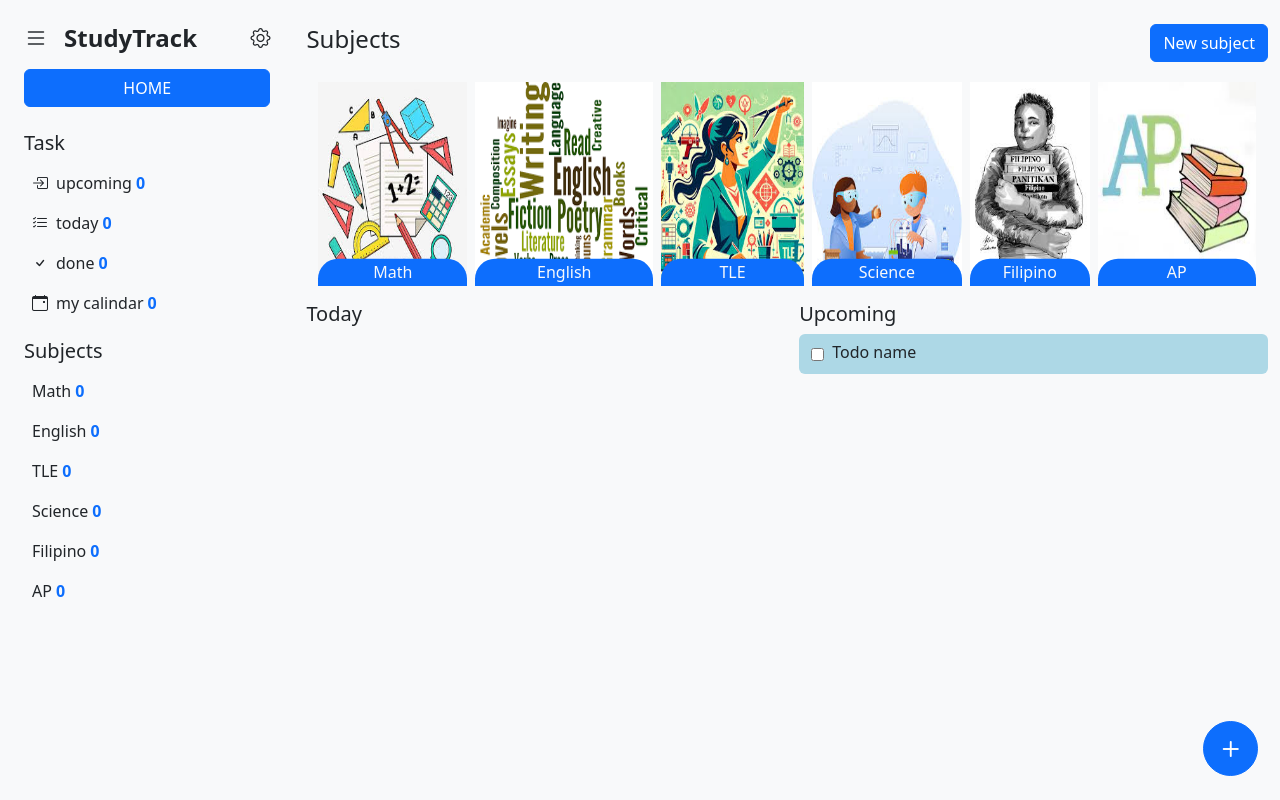
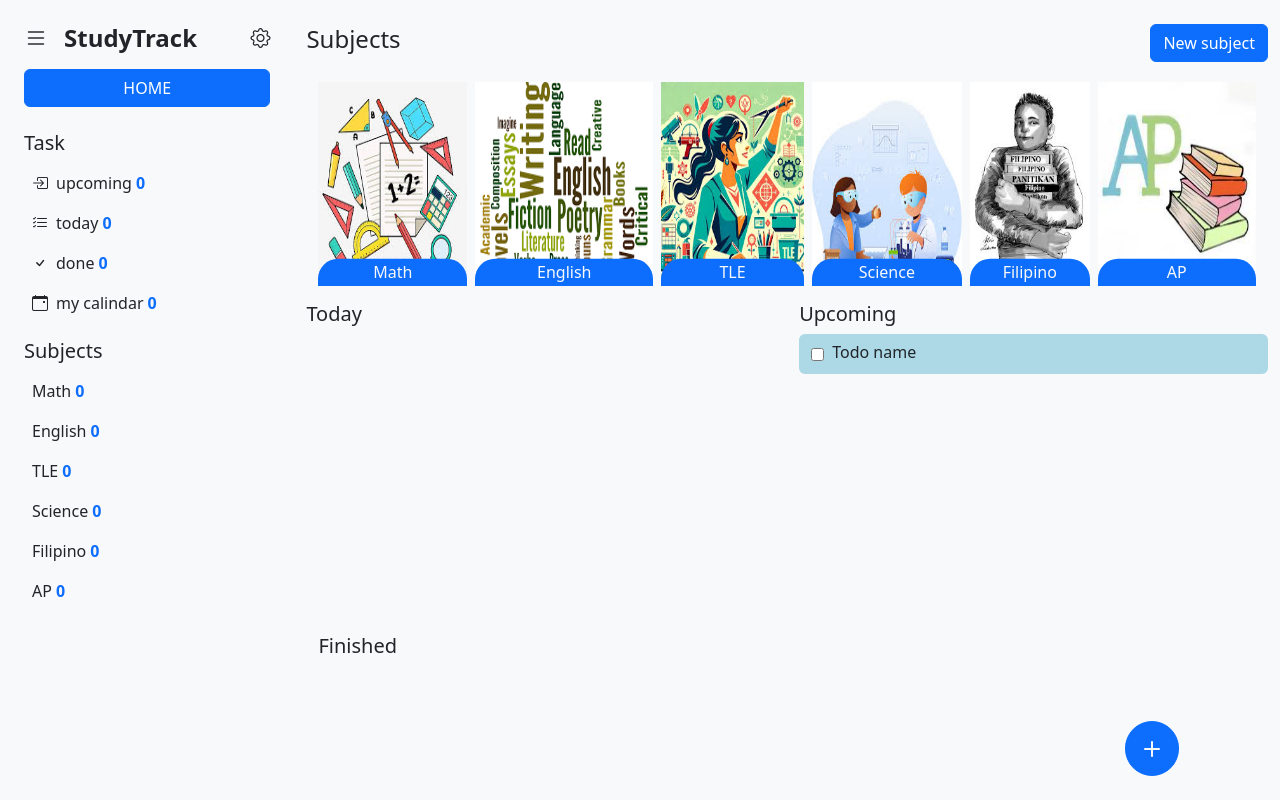
Before and after one commit to jobelGolde12/study-track, a Vue app: page / in a window 1280 px wide. Both pictures are taken after a click on the button "Get Started!". Built offline with nearby package versions, Linux system fonts and the light colour scheme.

Commit message:
Bug fixed

```diff
--- a/src/views/rightContent/HomeComponent.vue
+++ b/src/views/rightContent/HomeComponent.vue
@@ -23,12 +23,11 @@
 <div class="new-todo-button-container">
     <router-link to="/addTodo" class="btn btn-primary align-self-end"><i class="bi bi-plus fw-bolder fs-2"></i></router-link>
 </div>
-        <div class="row">
-            <div class="col-6">
-                <h5 class="mt-3">Today</h5>
+        <div class="row mt-3">
+            <div class="col-12 col-lg-6">
+                <h5 class="">Today</h5>
                 <div class="todos d-flex flex-column gap-2 justify-content-start">
-                    <div class="container todo-container rounded d-flex flex-row gap-2 align-items-center pointer" v-for="(data,index) in actualTodoData" :key="data.index" @click="editTodoFunc(index)" data-bs-toggle="modal" data-bs-target="#editTodo">
-                        <input type="checkbox" class="pointer d-block">
+                    <div class="container todo-container rounded d-flex flex-row gap-2 align-items-center pointer" v-for="(data,index) in actualTodoData" :key="index" @click="editTodoFunc(index)" data-bs-toggle="modal" data-bs-target="#editTodo">
                         <p class="text-bold d-block">{{ data.todo }}</p>
                         <p class="d-none">{{index}}</p>
                     </div>
@@ -36,8 +35,8 @@
                 </div>
             </div>
 
-                <div class="col-6">
-                    <h5 class="mt-3">Upcoming</h5>
+                <div class="col-12 col-lg-6 upcoming">
+                    <h5 class="">Upcoming</h5>
                     <div class="upcoming-todos d-flex flex-column gap-2 justify-content-start">
                         <div class="container todo-container rounded d-flex flex-row gap-2 align-items-center pointer">
                             <input type="checkbox" class="pointer d-block">
@@ -47,6 +46,20 @@
                     </div>
                 </div>
             </div>
+
+            <div class="container-fluid">
+                        <h5 class="text-dark">Finished</h5>
+                       <div class="finished d-flex flex-column gap-2 justify-content-start">
+                            <div class="container todo-container rounded d-flex flex-row gap-2 align-items-center pointer" v-for="(data,index) in finished" :key="index">
+                                <input type="checkbox" class="pointer d-block">
+                                <p class="text-bold d-block">{{ data.todo }}</p>
+                                <p class="d-none">{{index}}</p>
+                                asdasd
+                            </div>
+
+                        </div>
+                    </div>
+
 
         </div>
 
@@ -63,7 +76,8 @@
                             <button type="button" class="btn-close" data-bs-dismiss="modal" aria-label="Close"></button>
                         </div>
                         <div class="modal-body">
-
+                            <input v-model="editTodoData.todo" class="form-control" placeholder="Edit your todo">
+                        <input type="checkbox" class="pointer d-block" @change="finishedTodoFunc(index)">
                         </div>
                         <div class="modal-footer">
                             <button type="button" class="btn btn-secondary" data-bs-dismiss="modal">Close</button>
@@ -72,6 +86,9 @@
                         </div>
                     </div>
                     </div>
+
+
+
 
     </div>
 </template>
@@ -83,7 +100,8 @@ export default {
         return {
             subjectsData: [],
             actualTodoData: [],
-            editTodoData: []
+            editTodoData: [],
+            finished: []
         }
     },
     methods: {
@@ -100,7 +118,12 @@ export default {
         },
         editTodoFunc(index){
             this.editTodoData = this.actualTodoData[index];
-            console.log("The edit todo data is  " + JSON.parse(this.editTodoData) + ' at index of ' + index);
+            console.log("The edit todo data is  " + this.editTodoData + ' at index of ' + index);
+        },
+        finishedTodoFunc(index){
+            this.finished.push(this.subjectsData[index]);
+            let data = this.subjectsData.splice(index, 1)
+            console.log(data)
         }
     },
     mounted() {
@@ -108,17 +131,21 @@ export default {
         console.log(JSON.parse(getData));
 
         let getSubjectsData = localStorage.getItem('subjectsData');
-        this.subjectsData = JSON.parse(getSubjectsData);
 
+        if(getSubjectsData){
+            this.subjectsData = JSON.parse(getSubjectsData);
+        }
         this.getActualTodoData();
     }
 }
 </script>
 
 <style lang="css" scoped>
-.card {
-    border-radius: 12px;
-    box-shadow: 0 4px 12px rgba(0, 0, 0, 0.05);
+.main-container{
+    width: 100%;
+    height: 100%;
+    position: absolute;
+    overflow-y: scroll;
 }
 
 .activity-header {
@@ -190,16 +217,17 @@ display: none;
     background: lightblue;
 }
 .new-todo-button-container{
-    position: absolute;
+    position: fixed;
     display: flex;
     bottom: 3%;
-    right: 5%;
+    right: 10%;
     justify-content: center;
     align-items: center;
     width: 0;
     height: 0;
     background: #ccc;
-border-radius: 50%;
+    border-radius: 50%;
+    z-index: 999;
 }
 .new-todo-button-container .btn{
     border-radius: 50%;
@@ -210,7 +238,12 @@ border-radius: 50%;
     align-items: center;
     animation: 1s animateNewTodoBtn ease infinite;
 }
-
+/* @media screen and (max-width: 1024px){
+    .upcoming{
+        position: relative;
+        transform: translateY(-10%);
+    }
+} */
 @keyframes animateNewTodoBtn{
     from{
         width: 50px;
```
